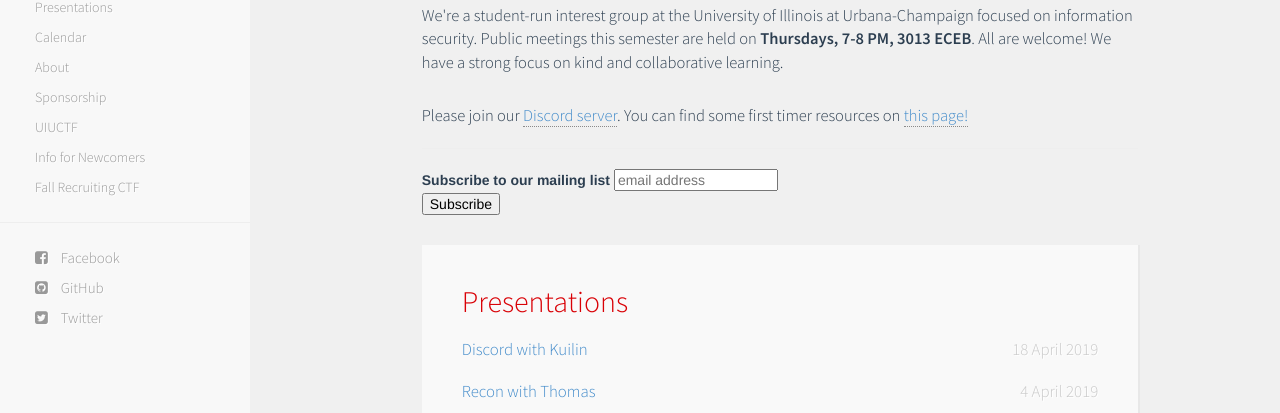
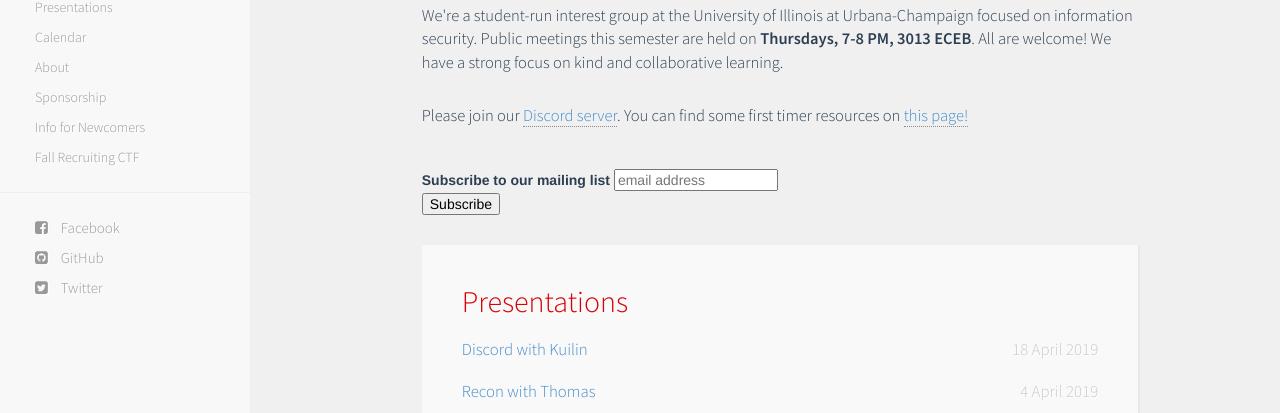
Before and after one commit to sigpwny/sigpwny.github.io-archive, a Jekyll site: the page built from index.html, in a window 1280 px wide. Shown: the part 140-553 px from the top of the page. Built offline with Jekyll 4.4.1, drawn with Linux system fonts in a browser that asks for light colours; nearby versions of some CDN libraries; comment, search, counter and statistics services are not loaded.

Commit message:
automated

```diff
--- a/_includes/navigation.html
+++ b/_includes/navigation.html
@@ -34,7 +34,7 @@
         <!-- <li><a href="{{ site.baseurl }}/list.html">Archive</a></li> -->
         <li><a href="{{ site.baseurl }}/about.html">About</a></li>
         <li><a href="{{ site.baseurl }}/sponsorship.html">Sponsorship</a></li>
-	    <li><a href="{{ site.baseurl }}/ctf.html">UIUCTF</a></li>
+	    <!-- <li><a href="{{ site.baseurl }}/ctf.html">UIUCTF</a></li> -->
         <li><a href="{{ site.baseurl }}/newcomers.html">Info for Newcomers</a></li>
         <li><a href="{{ site.baseurl }}/fallctf.html">Fall Recruiting CTF</a></li>
         <hr />
```
Also changed, not shown: old-uiuctf.html (renamed from ctf.html).
